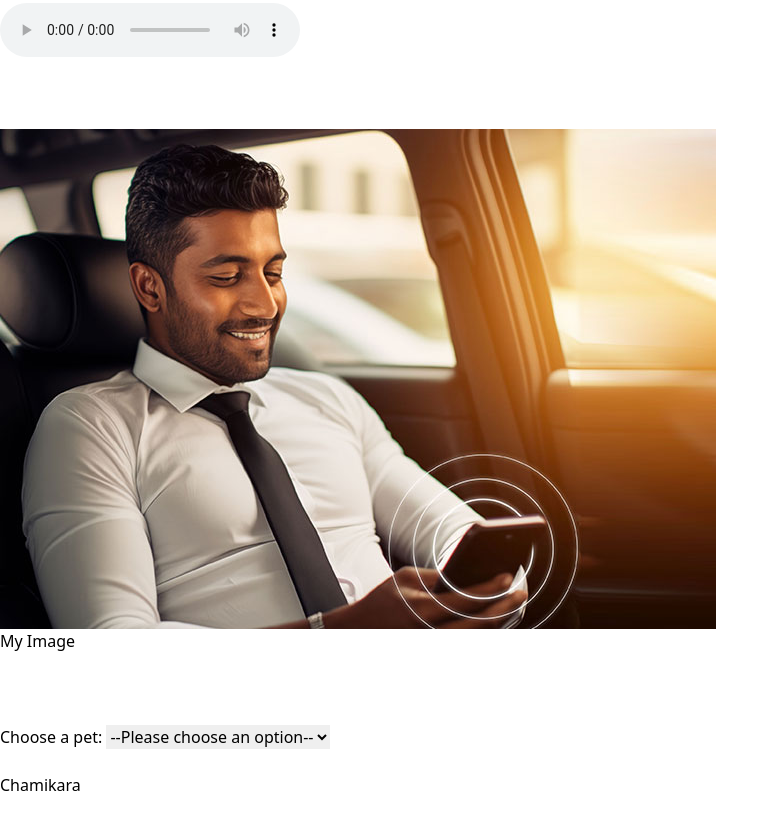
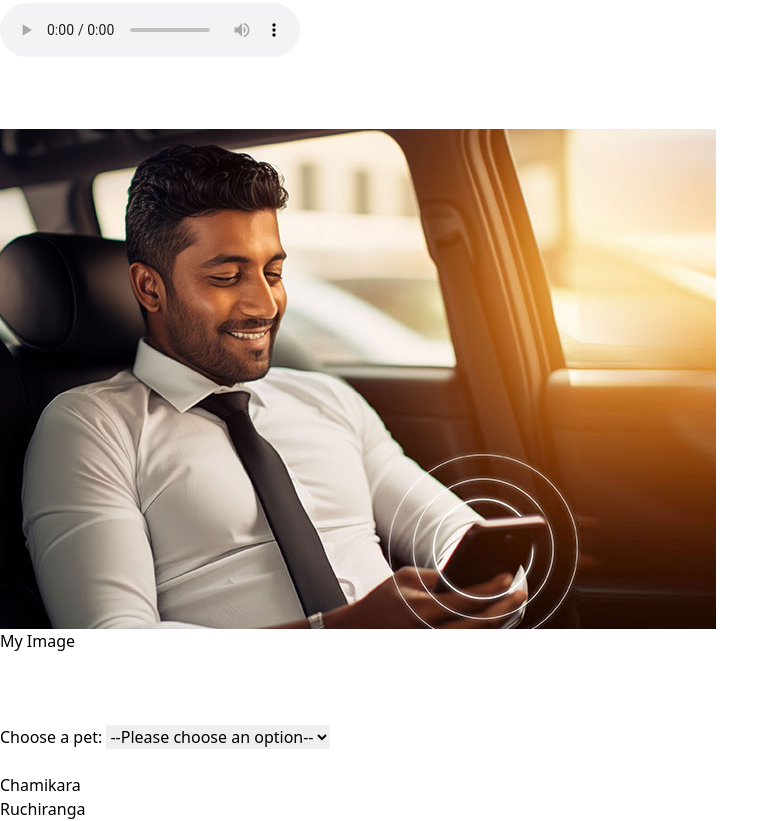
Before and after one commit to chamikararuchiranga1/AMWD-5-html, a plain HTML site: page index.html in a window 1280 px wide. Shown: the part 3896-4717 px from the top of the page, without its empty margins (0-779 px from the left). Before the commit the page ends 4693 px from the top, so only its background shows below. Drawn offline with nearby package versions, Linux system fonts and the light colour scheme; files whose address does not match are found by name.

Commit message:
add socond name

```diff
--- a/index.html
+++ b/index.html
@@ -183,6 +183,7 @@
     </select>
     <br><br>
     <h1>Chamikara</h1>
+    <h2>Ruchiranga</h2>
 </body>
 
 </html>
```
